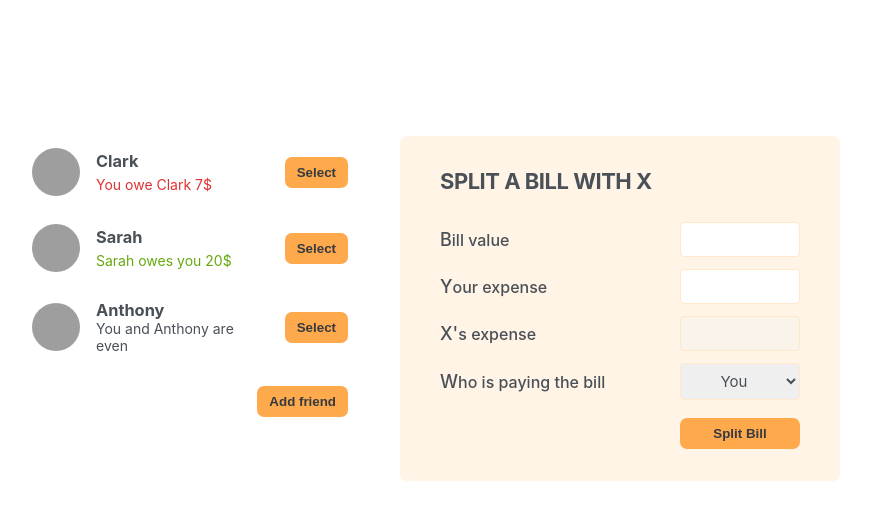
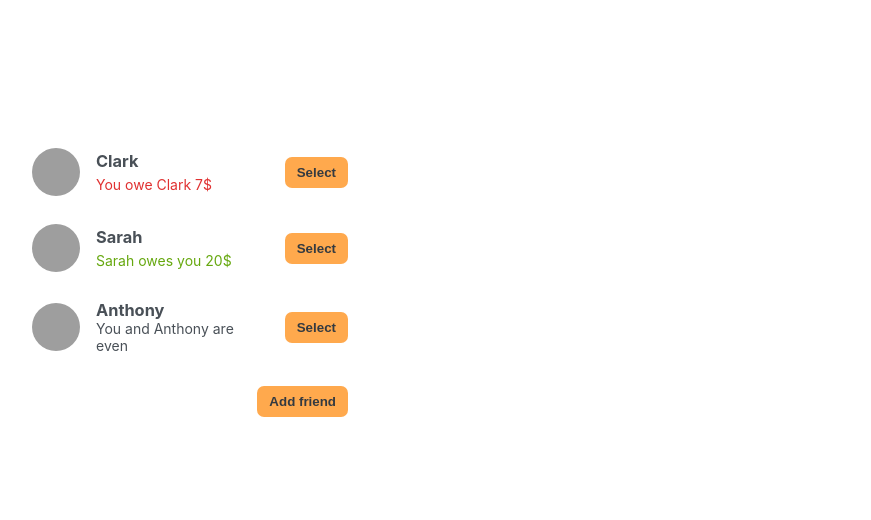
Before and after one commit to MikayelGyogchyan/eant-and-split, a React (Create React App) app in the folder eat-and-split/: page / in a window 1280 px wide. Shown: the top 520 px of the page, without its empty margins (210-1081 px from the left). Built offline with nearby package versions, Linux system fonts and the light colour scheme; grey boxes are pictures that could not be loaded.

Commit message:
Selecting a Friend

```diff
--- a/eat-and-split/src/App.jsx
+++ b/eat-and-split/src/App.jsx
@@ -30,48 +30,66 @@ function Button({ children, onClick }) {
 }
 
 export default function App() {
-
   const [friends, setFriends] = useState(initialFriends);
   const [showAddFriend, setShowAddFriend] = useState(false);
+  const [selectedFriend, setSelectedFriend] = useState(null);
 
   function handleShowAddFriend() {
     setShowAddFriend((show) => !show);
   }
 
   function handleAddFriend(friend) {
-    setFriends(friends => [...friends, friend])
+    setFriends((friends) => [...friends, friend]);
+    setShowAddFriend(false);
+  }
+
+  function handleSelection(friend) {
+    // setSelectedFriend(friend);
+    setSelectedFriend((cur) => (cur?.id === friend.id ? null : friend));
     setShowAddFriend(false)
   }
 
   return (
     <div className="app">
       <div className="sidebar">
-        <FriendsList friends={friends}/>
-        {showAddFriend && <FormAddFriend onAddFriend={handleAddFriend}/>}
+        <FriendsList
+          friends={friends}
+          selectedFriend={selectedFriend}
+          onSelection={handleSelection}
+        />
+
+        {showAddFriend && <FormAddFriend onAddFriend={handleAddFriend} />}
+
         <Button onClick={handleShowAddFriend}>
           {showAddFriend ? "Close" : "Add friend"}
         </Button>
       </div>
 
-      <FormSplitBill />
+      {selectedFriend && <FormSplitBill selectedFriend={selectedFriend} />}
     </div>
   );
 }
 
-function FriendsList({friends}) {
-
+function FriendsList({ friends, onSelection, selectedFriend }) {
   return (
     <ul>
       {friends.map((friend) => (
-        <Friend friend={friend} key={friend.id} />
+        <Friend
+          friend={friend}
+          key={friend.id}
+          selectedFriend={selectedFriend}
+          onSelection={onSelection}
+        />
       ))}
     </ul>
   );
 }
 
-function Friend({ friend }) {
+function Friend({ friend, onSelection, selectedFriend }) {
+  const isSelected = selectedFriend?.id === friend.id;
+
   return (
-    <li>
+    <li className={isSelected ? "selected" : ""}>
       <img src={friend.image} alt={friend.name} />
       <h3>{friend.name}</h3>
 
@@ -87,31 +105,32 @@ function Friend({ friend }) {
       )}
       {friend.balance === 0 && <p>You and {friend.name} are even</p>}
 
-      <Button>Select</Button>
+      <Button onClick={() => onSelection(friend)}>
+        {isSelected ? "Close" : "Select"}
+      </Button>
     </li>
   );
 }
 
-function FormAddFriend({onAddFriend}) {
+function FormAddFriend({ onAddFriend }) {
   const [name, setName] = useState("");
   const [image, setImage] = useState("https://i.pravatar.cc/48");
 
   function handleSubmit(e) {
-    e.preventDefault()
+    e.preventDefault();
 
-    if(!name || !image) return
+    if (!name || !image) return;
 
-    const id = crypto.randomUUID()
+    const id = crypto.randomUUID();
     const newFriend = {
       id,
       name,
       image: `${image}?=${id}`,
       balance: 0,
-
-    }
-    onAddFriend(newFriend)
-    setName('')
-    setImage('https://i.pravatar.cc/48')
+    };
+    onAddFriend(newFriend);
+    setName("");
+    setImage("https://i.pravatar.cc/48");
   }
 
   return (
@@ -134,10 +153,10 @@ function FormAddFriend({onAddFriend}) {
   );
 }
 
-function FormSplitBill() {
+function FormSplitBill({ selectedFriend }) {
   return (
     <form className="form-split-bill">
-      <h2>Split a bill with X</h2>
+      <h2>Split a bill with {selectedFriend.name}</h2>
 
       <label>Bill value</label>
       <input type="text" />
@@ -145,13 +164,13 @@ function FormSplitBill() {
       <label>Your expense</label>
       <input type="text" />
 
-      <label>X's expense</label>
+      <label>{selectedFriend.name}'s expense</label>
       <input type="text" disabled />
 
       <label>Who is paying the bill</label>
       <select>
         <option value="user">You</option>
-        <option value="friend">X</option>
+        <option value="friend">{selectedFriend.name}</option>
       </select>
 
       <Button>Split Bill</Button>
```
